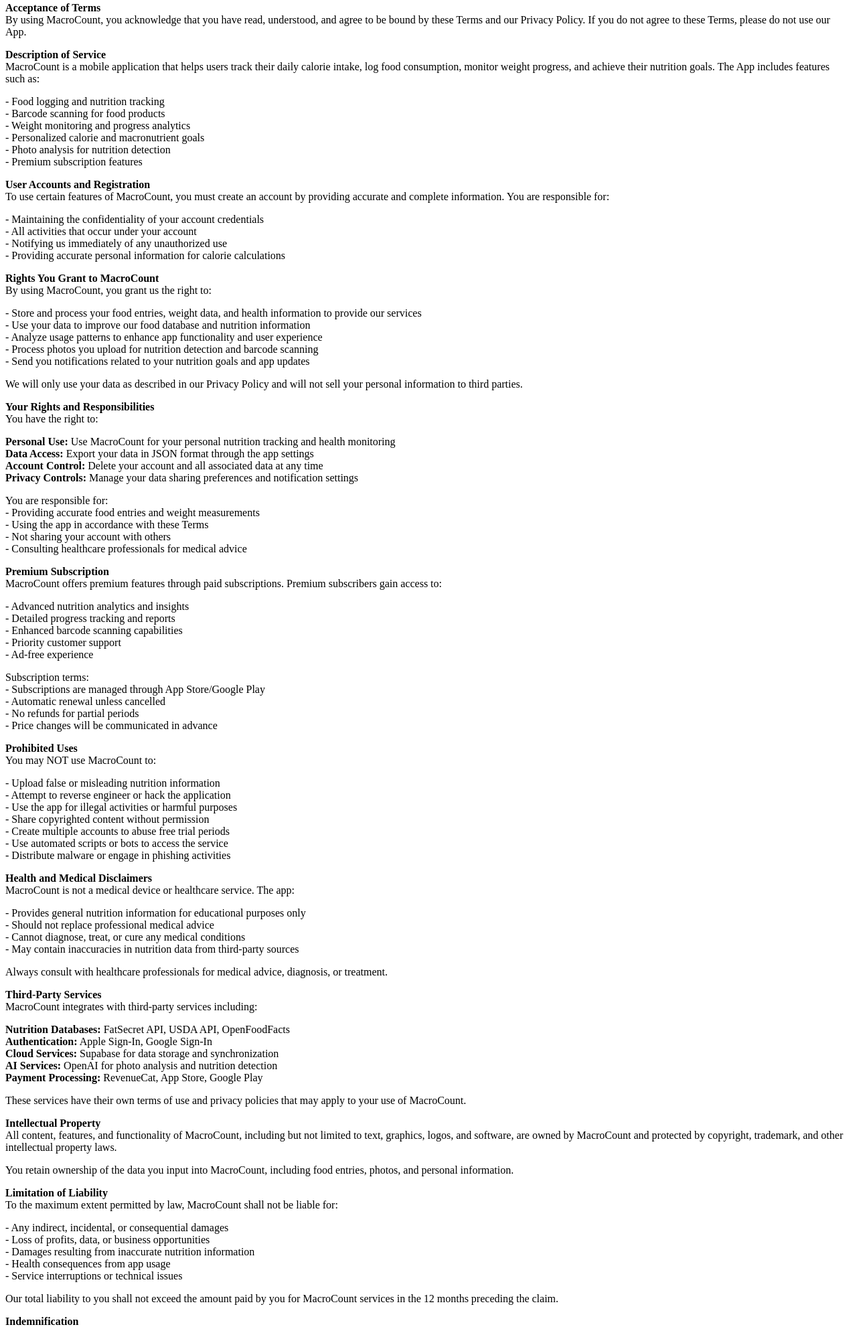
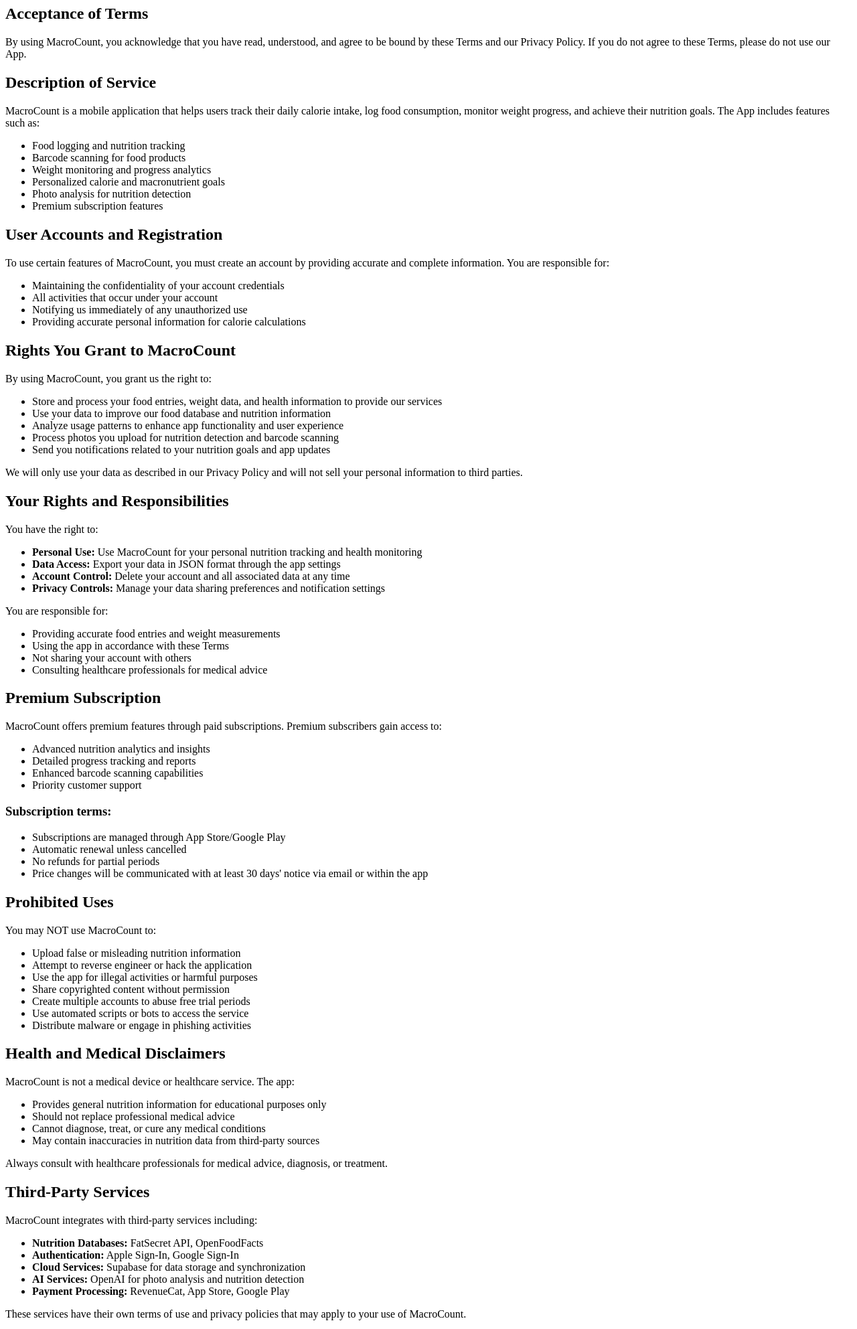
Before and after one commit to emirkeles/macrocount, a plain HTML site: page terms-of-use.html in a window 1280 px wide. Shown: the part 149-2134 px from the top of the page at 67% size. Drawn offline with Linux system fonts and the light colour scheme.

Commit message:
Update terms-of-use.html

```diff
--- a/terms-of-use.html
+++ b/terms-of-use.html
@@ -1,156 +1,170 @@
+
+<html>
+<head>
+    <title>Terms of Use</title>
+</head>
+<body>
     <h1>Terms of Use</h1>
 
-<p>These Terms of Use ("Terms") govern your access to and use of MacroCount, a calorie tracking mobile application ("App" or "Service"), provided by MacroCount ("we," "us," or "our"). By downloading, installing, or using MacroCount, you agree to be bound by these Terms.</p>
+    <p>These Terms of Use govern your access to and use of MacroCount, a calorie tracking mobile application, provided by MacroCount. By downloading, installing, or using MacroCount, you agree to be bound by these Terms.</p>
 
     <p>This document was last updated on 28 January 2025.</p>
 
-<p><strong>Acceptance of Terms</strong><br>
-By using MacroCount, you acknowledge that you have read, understood, and agree to be bound by these Terms and our Privacy Policy. If you do not agree to these Terms, please do not use our App.</p>
+    <h2>Acceptance of Terms</h2>
+    <p>By using MacroCount, you acknowledge that you have read, understood, and agree to be bound by these Terms and our Privacy Policy. If you do not agree to these Terms, please do not use our App.</p>
 
-<p><strong>Description of Service</strong><br>
-MacroCount is a mobile application that helps users track their daily calorie intake, log food consumption, monitor weight progress, and achieve their nutrition goals. The App includes features such as:</p>
+    <h2>Description of Service</h2>
+    <p>MacroCount is a mobile application that helps users track their daily calorie intake, log food consumption, monitor weight progress, and achieve their nutrition goals. The App includes features such as:</p>
+    <ul>
+        <li>Food logging and nutrition tracking</li>
+        <li>Barcode scanning for food products</li>
+        <li>Weight monitoring and progress analytics</li>
+        <li>Personalized calorie and macronutrient goals</li>
+        <li>Photo analysis for nutrition detection</li>
+        <li>Premium subscription features</li>
+    </ul>
 
-<p>- Food logging and nutrition tracking<br>
-- Barcode scanning for food products<br>
-- Weight monitoring and progress analytics<br>
-- Personalized calorie and macronutrient goals<br>
-- Photo analysis for nutrition detection<br>
-- Premium subscription features</p>
+    <h2>User Accounts and Registration</h2>
+    <p>To use certain features of MacroCount, you must create an account by providing accurate and complete information. You are responsible for:</p>
+    <ul>
+        <li>Maintaining the confidentiality of your account credentials</li>
+        <li>All activities that occur under your account</li>
+        <li>Notifying us immediately of any unauthorized use</li>
+        <li>Providing accurate personal information for calorie calculations</li>
+    </ul>
 
-<p><strong>User Accounts and Registration</strong><br>
-To use certain features of MacroCount, you must create an account by providing accurate and complete information. You are responsible for:</p>
-
-<p>- Maintaining the confidentiality of your account credentials<br>
-- All activities that occur under your account<br>
-- Notifying us immediately of any unauthorized use<br>
-- Providing accurate personal information for calorie calculations</p>
-
-<p><strong>Rights You Grant to MacroCount</strong><br>
-By using MacroCount, you grant us the right to:</p>
-
-<p>- Store and process your food entries, weight data, and health information to provide our services<br>
-- Use your data to improve our food database and nutrition information<br>
-- Analyze usage patterns to enhance app functionality and user experience<br>
-- Process photos you upload for nutrition detection and barcode scanning<br>
-- Send you notifications related to your nutrition goals and app updates</p>
-
+    <h2>Rights You Grant to MacroCount</h2>
+    <p>By using MacroCount, you grant us the right to:</p>
+    <ul>
+        <li>Store and process your food entries, weight data, and health information to provide our services</li>
+        <li>Use your data to improve our food database and nutrition information</li>
+        <li>Analyze usage patterns to enhance app functionality and user experience</li>
+        <li>Process photos you upload for nutrition detection and barcode scanning</li>
+        <li>Send you notifications related to your nutrition goals and app updates</li>
+    </ul>
     <p>We will only use your data as described in our Privacy Policy and will not sell your personal information to third parties.</p>
 
-<p><strong>Your Rights and Responsibilities</strong><br>
-You have the right to:</p>
+    <h2>Your Rights and Responsibilities</h2>
+    <p>You have the right to:</p>
+    <ul>
+        <li><strong>Personal Use:</strong> Use MacroCount for your personal nutrition tracking and health monitoring</li>
+        <li><strong>Data Access:</strong> Export your data in JSON format through the app settings</li>
+        <li><strong>Account Control:</strong> Delete your account and all associated data at any time</li>
+        <li><strong>Privacy Controls:</strong> Manage your data sharing preferences and notification settings</li>
+    </ul>
+    <p>You are responsible for:</p>
+    <ul>
+        <li>Providing accurate food entries and weight measurements</li>
+        <li>Using the app in accordance with these Terms</li>
+        <li>Not sharing your account with others</li>
+        <li>Consulting healthcare professionals for medical advice</li>
+    </ul>
 
-<p><strong>Personal Use:</strong> Use MacroCount for your personal nutrition tracking and health monitoring<br>
-<strong>Data Access:</strong> Export your data in JSON format through the app settings<br>
-<strong>Account Control:</strong> Delete your account and all associated data at any time<br>
-<strong>Privacy Controls:</strong> Manage your data sharing preferences and notification settings</p>
+    <h2>Premium Subscription</h2>
+    <p>MacroCount offers premium features through paid subscriptions. Premium subscribers gain access to:</p>
+    <ul>
+        <li>Advanced nutrition analytics and insights</li>
+        <li>Detailed progress tracking and reports</li>
+        <li>Enhanced barcode scanning capabilities</li>
+        <li>Priority customer support</li>
+    </ul>
 
-<p>You are responsible for:<br>
-- Providing accurate food entries and weight measurements<br>
-- Using the app in accordance with these Terms<br>
-- Not sharing your account with others<br>
-- Consulting healthcare professionals for medical advice</p>
+    <h3>Subscription terms:</h3>
+    <ul>
+        <li>Subscriptions are managed through App Store/Google Play</li>
+        <li>Automatic renewal unless cancelled</li>
+        <li>No refunds for partial periods</li>
+        <li>Price changes will be communicated with at least 30 days' notice via email or within the app</li>
+    </ul>
 
-<p><strong>Premium Subscription</strong><br>
-MacroCount offers premium features through paid subscriptions. Premium subscribers gain access to:</p>
+    <h2>Prohibited Uses</h2>
+    <p>You may NOT use MacroCount to:</p>
+    <ul>
+        <li>Upload false or misleading nutrition information</li>
+        <li>Attempt to reverse engineer or hack the application</li>
+        <li>Use the app for illegal activities or harmful purposes</li>
+        <li>Share copyrighted content without permission</li>
+        <li>Create multiple accounts to abuse free trial periods</li>
+        <li>Use automated scripts or bots to access the service</li>
+        <li>Distribute malware or engage in phishing activities</li>
+    </ul>
 
-<p>- Advanced nutrition analytics and insights<br>
-- Detailed progress tracking and reports<br>
-- Enhanced barcode scanning capabilities<br>
-- Priority customer support<br>
-- Ad-free experience</p>
-
-<p>Subscription terms:<br>
-- Subscriptions are managed through App Store/Google Play<br>
-- Automatic renewal unless cancelled<br>
-- No refunds for partial periods<br>
-- Price changes will be communicated in advance</p>
-
-<p><strong>Prohibited Uses</strong><br>
-You may NOT use MacroCount to:</p>
-
-<p>- Upload false or misleading nutrition information<br>
-- Attempt to reverse engineer or hack the application<br>
-- Use the app for illegal activities or harmful purposes<br>
-- Share copyrighted content without permission<br>
-- Create multiple accounts to abuse free trial periods<br>
-- Use automated scripts or bots to access the service<br>
-- Distribute malware or engage in phishing activities</p>
-
-<p><strong>Health and Medical Disclaimers</strong><br>
-MacroCount is not a medical device or healthcare service. The app:</p>
-
-<p>- Provides general nutrition information for educational purposes only<br>
-- Should not replace professional medical advice<br>
-- Cannot diagnose, treat, or cure any medical conditions<br>
-- May contain inaccuracies in nutrition data from third-party sources</p>
-
+    <h2>Health and Medical Disclaimers</h2>
+    <p>MacroCount is not a medical device or healthcare service. The app:</p>
+    <ul>
+        <li>Provides general nutrition information for educational purposes only</li>
+        <li>Should not replace professional medical advice</li>
+        <li>Cannot diagnose, treat, or cure any medical conditions</li>
+        <li>May contain inaccuracies in nutrition data from third-party sources</li>
+    </ul>
     <p>Always consult with healthcare professionals for medical advice, diagnosis, or treatment.</p>
 
-<p><strong>Third-Party Services</strong><br>
-MacroCount integrates with third-party services including:</p>
-
-<p><strong>Nutrition Databases:</strong> FatSecret API, USDA API, OpenFoodFacts<br>
-<strong>Authentication:</strong> Apple Sign-In, Google Sign-In<br>
-<strong>Cloud Services:</strong> Supabase for data storage and synchronization<br>
-<strong>AI Services:</strong> OpenAI for photo analysis and nutrition detection<br>
-<strong>Payment Processing:</strong> RevenueCat, App Store, Google Play</p>
-
+    <h2>Third-Party Services</h2>
+    <p>MacroCount integrates with third-party services including:</p>
+    <ul>
+        <li><strong>Nutrition Databases:</strong> FatSecret API, OpenFoodFacts</li>
+        <li><strong>Authentication:</strong> Apple Sign-In, Google Sign-In</li>
+        <li><strong>Cloud Services:</strong> Supabase for data storage and synchronization</li>
+        <li><strong>AI Services:</strong> OpenAI for photo analysis and nutrition detection</li>
+        <li><strong>Payment Processing:</strong> RevenueCat, App Store, Google Play</li>
+    </ul>
     <p>These services have their own terms of use and privacy policies that may apply to your use of MacroCount.</p>
 
-<p><strong>Intellectual Property</strong><br>
-All content, features, and functionality of MacroCount, including but not limited to text, graphics, logos, and software, are owned by MacroCount and protected by copyright, trademark, and other intellectual property laws.</p>
-
+    <h2>Intellectual Property</h2>
+    <p>All content, features, and functionality of MacroCount, including but not limited to text, graphics, logos, and software, are owned by MacroCount and protected by copyright, trademark, and other intellectual property laws.</p>
     <p>You retain ownership of the data you input into MacroCount, including food entries, photos, and personal information.</p>
 
-<p><strong>Limitation of Liability</strong><br>
-To the maximum extent permitted by law, MacroCount shall not be liable for:</p>
-
-<p>- Any indirect, incidental, or consequential damages<br>
-- Loss of profits, data, or business opportunities<br>
-- Damages resulting from inaccurate nutrition information<br>
-- Health consequences from app usage<br>
-- Service interruptions or technical issues</p>
-
+    <h2>Limitation of Liability</h2>
+    <p>To the maximum extent permitted by law, MacroCount shall not be liable for:</p>
+    <ul>
+        <li>Any indirect, incidental, or consequential damages</li>
+        <li>Loss of profits, data, or business opportunities</li>
+        <li>Damages resulting from inaccurate nutrition information</li>
+        <li>Health consequences from app usage</li>
+        <li>Service interruptions or technical issues</li>
+    </ul>
     <p>Our total liability to you shall not exceed the amount paid by you for MacroCount services in the 12 months preceding the claim.</p>
 
-<p><strong>Indemnification</strong><br>
-You agree to indemnify and hold MacroCount harmless from any claims, damages, or expenses arising from your use of the app, violation of these Terms, or infringement of any third-party rights.</p>
+    <h2>Indemnification</h2>
+    <p>You agree to indemnify and hold MacroCount harmless from any claims, damages, or expenses arising from your use of the app, violation of these Terms, or infringement of any third-party rights.</p>
 
-<p><strong>Changes to Terms</strong><br>
-We may update these Terms from time to time. We will notify you of material changes by:</p>
-
-<p>- Updating the "Last Updated" date at the top of these Terms<br>
-- Providing an in-app notification for significant changes<br>
-- Sending an email notification if you have provided your email address</p>
-
+    <h2>Changes to Terms</h2>
+    <p>We may update these Terms from time to time. We will notify you of material changes by:</p>
+    <ul>
+        <li>Updating the "Last Updated" date at the top of these Terms</li>
+        <li>Providing an in-app notification for significant changes</li>
+        <li>Sending an email notification if you have provided your email address</li>
+    </ul>
     <p>Your continued use of MacroCount after changes constitutes acceptance of the updated Terms.</p>
 
-<p><strong>Termination</strong><br>
-Either party may terminate these Terms at any time:</p>
-
-<p><strong>You may:</strong> Delete your account through the app settings<br>
-<strong>We may:</strong> Suspend or terminate your account for violations of these Terms</p>
-
+    <h2>Termination</h2>
+    <p>Either party may terminate these Terms at any time:</p>
+    <ul>
+        <li><strong>You may:</strong> Delete your account through the app settings</li>
+        <li><strong>We may:</strong> Suspend or terminate your account for violations of these Terms</li>
+    </ul>
     <p>Upon termination, your right to use MacroCount will cease, and we may delete your account data according to our Privacy Policy.</p>
 
-<p><strong>Governing Law</strong><br>
-These Terms are governed by and construed in accordance with applicable international laws and regulations. Any disputes will be resolved through binding arbitration or in courts of competent jurisdiction.</p>
+    <h2>Governing Law</h2>
+    <p>These Terms are governed by and construed in accordance with applicable international laws and regulations. Any disputes will be resolved through binding arbitration or in courts of competent jurisdiction.</p>
 
-<p><strong>Contact Information</strong><br>
-For questions about these Terms of Use, please contact us:</p>
+    <h2>Contact Information</h2>
+    <p>For questions about these Terms of Use, please contact us:</p>
+    <ul>
+        <li><strong>Email:</strong> <a href="mailto:macrocount16@gmail.com">macrocount16@gmail.com</a></li>
+        <li><strong>App Support:</strong> Use the "Contact Support" feature in the app settings</li>
+        <li><strong>Legal Inquiries:</strong> Available upon request for terms-related questions</li>
+    </ul>
 
-<p><strong>Email:</strong> <a href="mailto:privacy@macrocount.app">privacy@macrocount.app</a><br>
-<strong>App Support:</strong> Use the "Contact Support" feature in the app settings<br>
-<strong>Legal Inquiries:</strong> Available upon request for terms-related questions</p>
-
-<p><strong>Severability</strong><br>
-If any provision of these Terms is found to be unenforceable, the remaining provisions will continue in full force and effect.</p>
+    <h2>Severability</h2>
+    <p>If any provision of these Terms is found to be unenforceable, the remaining provisions will continue in full force and effect.</p>
 
     <br>
     <p><strong>MacroCount Terms of Use</strong><br>
     Last Updated: January 28, 2025 | Version 1.0</p>
 
     <br>
-<a href="privacy-policy.html">Privacy Policy</a>
-<br>
+    <a href="privacy-policy.html">Privacy Policy</a><br>
     <a href="index.html">Back to Home</a>
+</body>
+</html>
```
Lines whose indentation alone changed are shown as unchanged.
